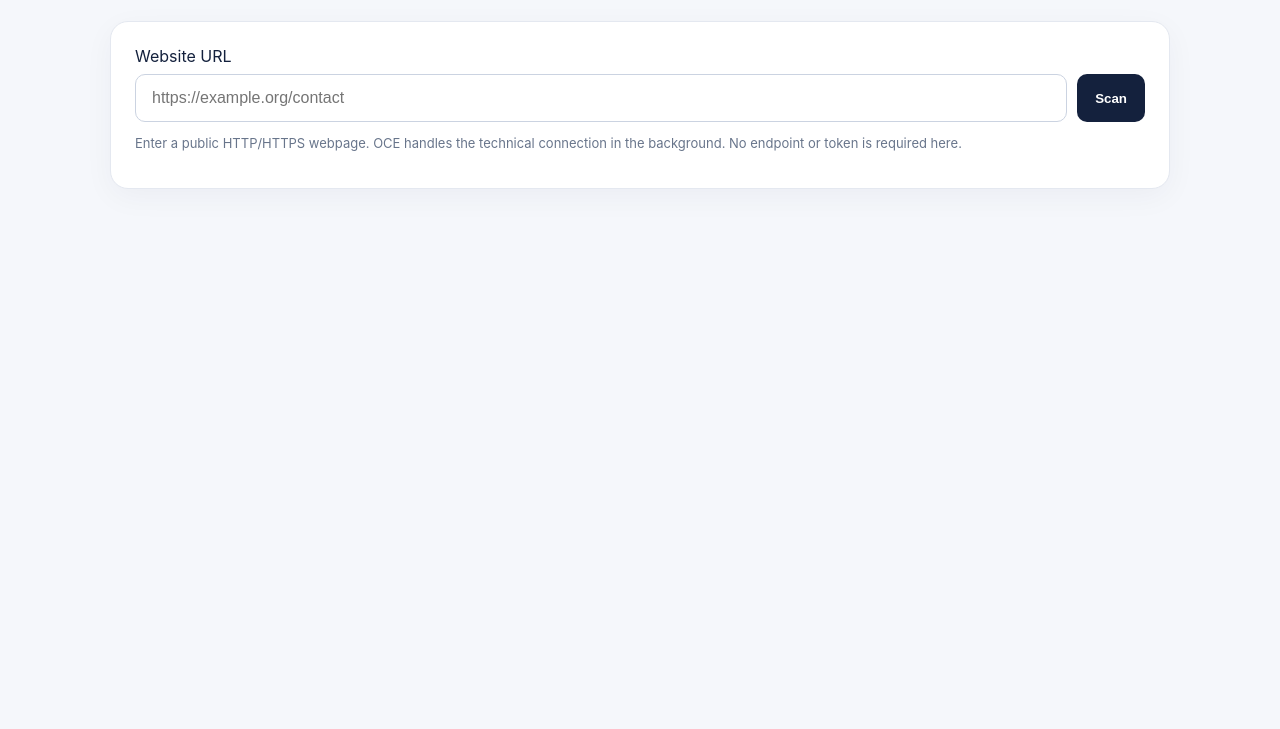
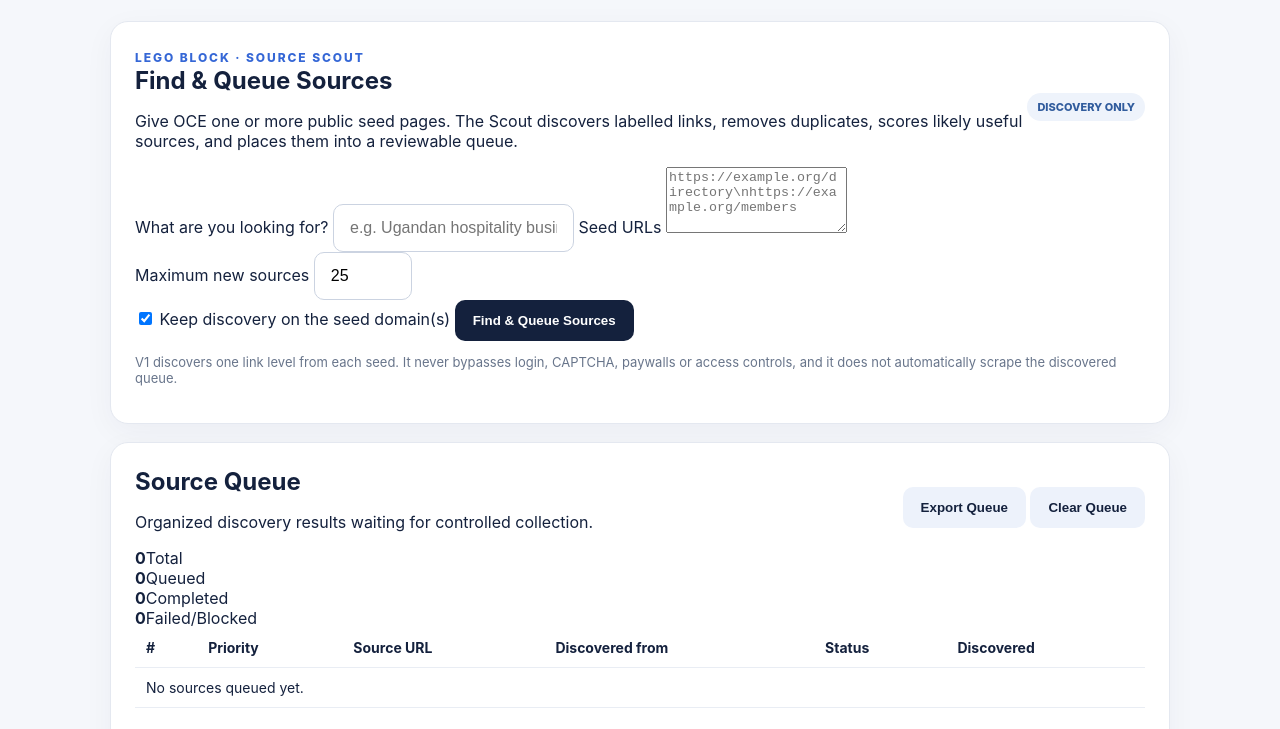
Before and after one commit to odoema/oce, a plain HTML site: page web/index.html in a window 1280 px wide. Shown: the part 196-925 px from the top of the page. Before the commit the page ends 800 px from the top, so only its background shows below. Drawn offline with Linux system fonts and the light colour scheme.

Commit message:
feat: add source scout UI and queue

```diff
--- a/web/index.html
+++ b/web/index.html
@@ -17,6 +17,63 @@
     </div>
     <div class="badge">INGESTION · SAFE MODE</div>
   </header>
+
+  <section class="card scout-card">
+    <div class="section-head">
+      <div>
+        <span class="eyebrow">LEGO BLOCK · SOURCE SCOUT</span>
+        <h2>Find & Queue Sources</h2>
+        <p>Give OCE one or more public seed pages. The Scout discovers labelled links, removes duplicates, scores likely useful sources, and places them into a reviewable queue.</p>
+      </div>
+      <span class="safe-label">DISCOVERY ONLY</span>
+    </div>
+
+    <label for="scoutTopic">What are you looking for?</label>
+    <input id="scoutTopic" type="text" placeholder="e.g. Ugandan hospitality businesses">
+
+    <label for="scoutSeeds" class="scout-label">Seed URLs</label>
+    <textarea id="scoutSeeds" rows="4" placeholder="https://example.org/directory\nhttps://example.org/members"></textarea>
+
+    <div class="scout-controls">
+      <div>
+        <label for="scoutMax">Maximum new sources</label>
+        <input id="scoutMax" type="number" min="1" max="100" value="25">
+      </div>
+      <label class="check-row"><input id="scoutSameDomain" type="checkbox" checked> Keep discovery on the seed domain(s)</label>
+      <button id="scoutRun">Find & Queue Sources</button>
+    </div>
+
+    <p class="hint">V1 discovers one link level from each seed. It never bypasses login, CAPTCHA, paywalls or access controls, and it does not automatically scrape the discovered queue.</p>
+    <div id="scoutStatus" class="status hidden"></div>
+  </section>
+
+  <section class="card scout-queue-card">
+    <div class="section-head">
+      <div>
+        <h2>Source Queue</h2>
+        <p>Organized discovery results waiting for controlled collection.</p>
+      </div>
+      <div class="queue-actions">
+        <button id="scoutExport" class="secondary">Export Queue</button>
+        <button id="scoutClear" class="secondary">Clear Queue</button>
+      </div>
+    </div>
+
+    <div class="queue-stats">
+      <div><strong id="scoutQueueCount">0</strong><span>Total</span></div>
+      <div><strong id="scoutQueuedCount">0</strong><span>Queued</span></div>
+      <div><strong id="scoutDoneCount">0</strong><span>Completed</span></div>
+      <div><strong id="scoutFailedCount">0</strong><span>Failed/Blocked</span></div>
+    </div>
+
+    <div class="table-wrap">
+      <table>
+        <thead><tr><th>#</th><th>Priority</th><th>Source URL</th><th>Discovered from</th><th>Status</th><th>Discovered</th></tr></thead>
+        <tbody id="scoutQueueRows"></tbody>
+      </table>
+    </div>
+    <div class="notice">The queue is currently stored in this browser. Discovery does not grant marketing consent. Queueing a source does not automatically collect contacts or send messages.</div>
+  </section>
 
   <section class="card">
     <label for="url">Website URL</label>
@@ -112,5 +169,6 @@
   </section>
 </main>
 <script src="app.js"></script>
+<script src="scout.js"></script>
 </body>
 </html>
```
